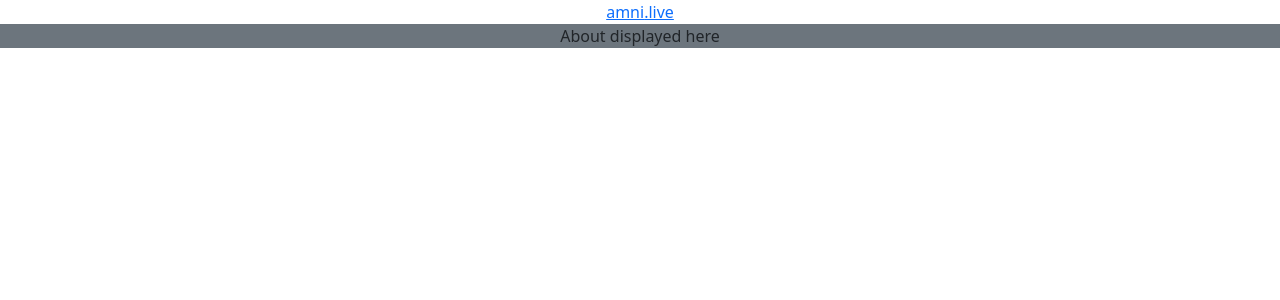
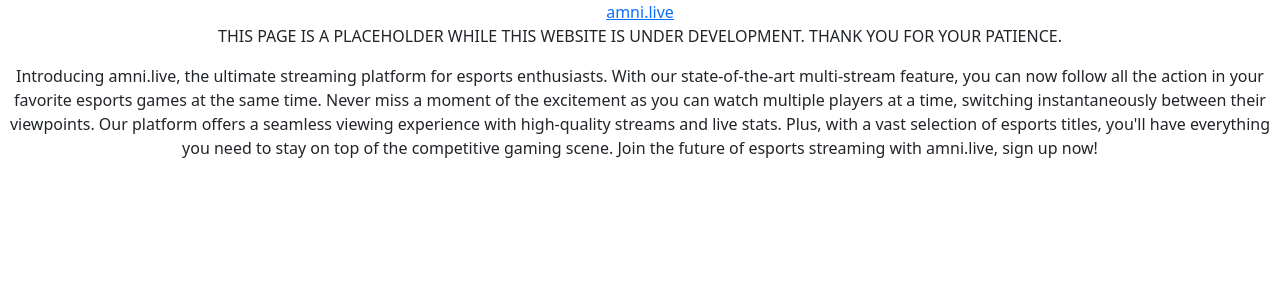
Before and after one commit to starkn/260, a React (Create React App) app in the folder react_startup/: page /about in a window 1280 px wide. Shown: the top 300 px of the page. Built offline with nearby package versions, Linux system fonts and the light colour scheme.

Commit message:
about and profile return

```diff
--- a/react_startup/src/about/about.jsx
+++ b/react_startup/src/about/about.jsx
@@ -2,8 +2,14 @@ import React from 'react';
 
 export function About() {
 	return (
-    <main className='container-fluid bg-secondary text-center'>
-		<div>About displayed here</div>
-    </main>
+    <main class="about">
+		<p>THIS PAGE IS A PLACEHOLDER WHILE THIS WEBSITE IS UNDER DEVELOPMENT. THANK YOU FOR YOUR PATIENCE.</p>
+		<p>Introducing <span class="main-color">amni</span><span class="highlight-color">.live</span>, the ultimate streaming platform for esports enthusiasts. With our state-of-the-art multi-stream
+		feature, you can now follow all the action in your favorite esports games at the same time. Never miss a moment of the
+		excitement as you can watch multiple players at a time, switching instantaneously between their viewpoints. Our platform
+		offers a seamless viewing experience with high-quality streams and live stats. Plus, with a vast selection of esports
+		titles, you'll have everything you need to stay on top of the competitive gaming scene. Join the future of esports
+		streaming with <span class="main-color">amni</span><span class="highlight-color">.live</span>, sign up now!</p>
+	</main>
 	);
 }
--- a/react_startup/src/profile/profile.jsx
+++ b/react_startup/src/profile/profile.jsx
@@ -1,9 +1,13 @@
 import React from 'react';
 
 export function Profile() {
+	let username = "";
 	return (
-    <main className='container-fluid bg-secondary text-center'>
-		<div>Profile displayed here</div>
-    </main>
+	<div>
+		<h1>{{ username }}</h1>
+		<div>
+			<button type="button" class="logout-button" onclick="logout()">Logout</button>
+		</div>
+	</div>
 	);
 }
```
